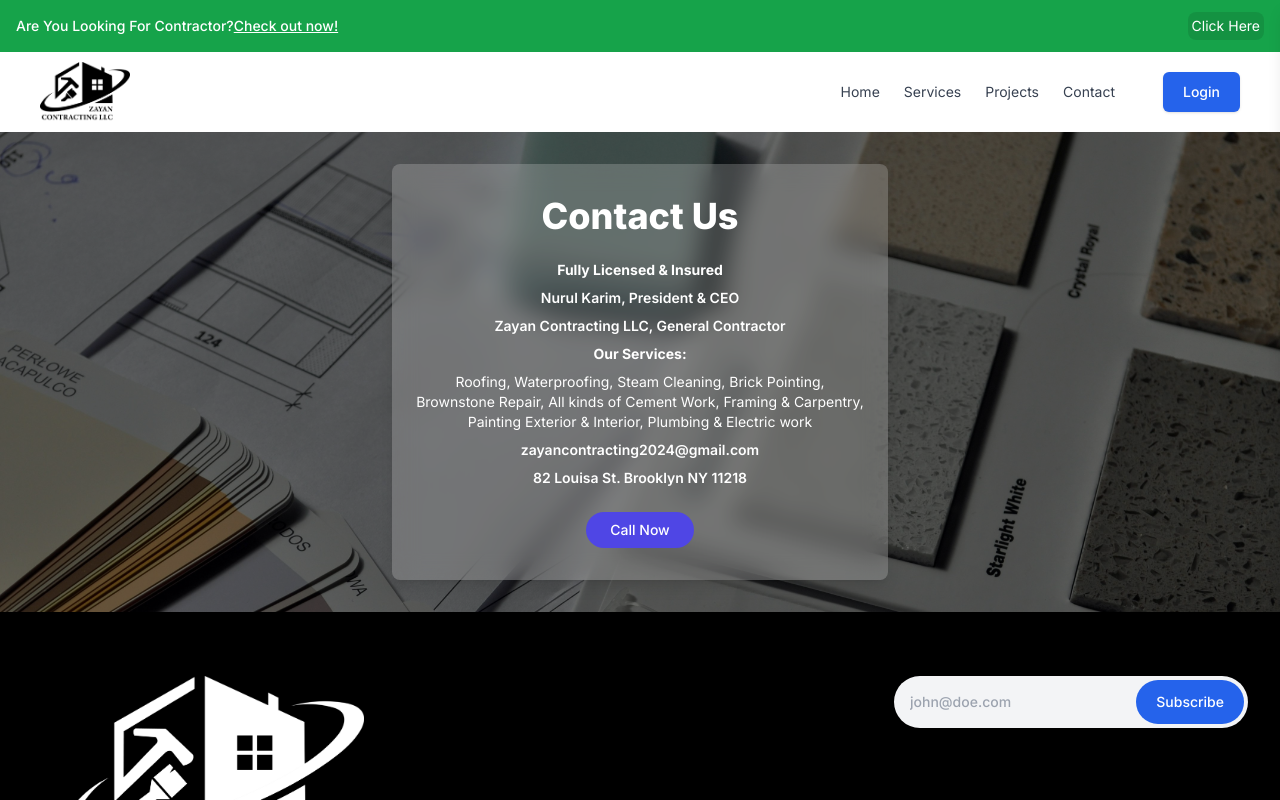
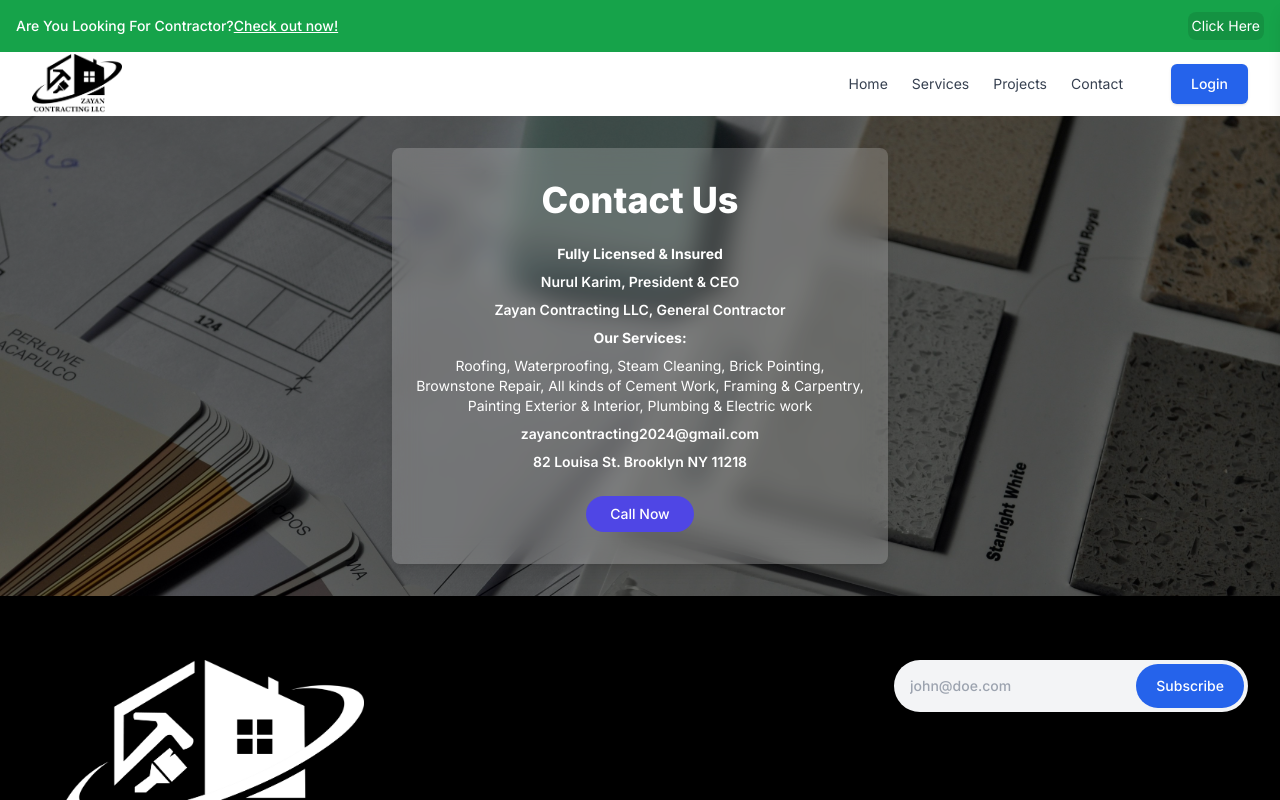
Before and after one commit to shantoTechwoozy/Zayan-Contracting-LLC, a Next.js app: page /contact in a window 1280 px wide. Shown: the top 800 px of the page. Built offline with nearby package versions, Linux system fonts and the light colour scheme; no server answers.

Commit message:
logo visible

```diff
--- a/components/footer/page.tsx
+++ b/components/footer/page.tsx
@@ -17,7 +17,7 @@
                                     alt="logo"
                                     width={240}
                                     height={60}
-    className="w-full max-w-[150px] sm:max-w-[180px] md:max-w-[240px] lg:max-w-[300px] dark:hidden"
+                                    className="w-full max-w-[150px] sm:max-w-[180px] md:max-w-[240px] lg:max-w-[300px]"
                                 />
 
 
--- a/components/header/page.tsx
+++ b/components/header/page.tsx
@@ -13,7 +13,7 @@
   };
 
   return (
-    <header className="bg-white shadow-md p-2">
+    <header className="bg-white shadow-md">
       <div className="mx-auto max-w-screen-xl px-4 sm:px-6 lg:px-8">
         <div className="flex h-16 items-center justify-between">
           <div className="flex-1 md:flex md:items-center md:gap-12">
@@ -23,7 +23,7 @@
                 alt="logo"
                 width={240}
                 height={60}
-                className="w-[50px] sm:w-48 md:w-64 lg:w-[90px] dark:hidden"
+                className="w-[50px] sm:w-48 md:w-64 lg:w-[90px]"
               />
             </a>
           </div>
```
Lines whose indentation alone changed are shown as unchanged.
